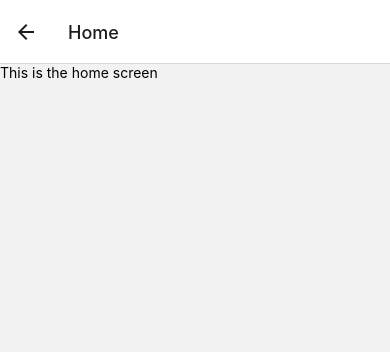
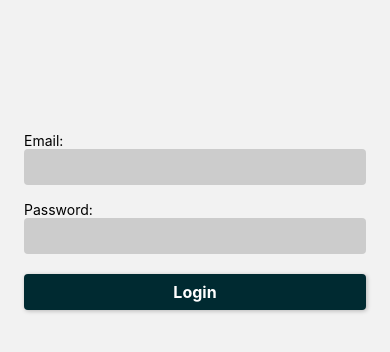
Before and after one commit to Richard-Pentecost/lms-app, a React Native app: screen /Home in a window 390 px wide. Shown: the top 352 px of the page. Built offline with nearby package versions, Linux system fonts and the light colour scheme.

Commit message:
change login navigation to switch navigation stacks when a user logs in

```diff
--- a/App.js
+++ b/App.js
@@ -3,26 +3,73 @@ import { createNativeStackNavigator } from '@react-navigation/native-stack';
 import { StatusBar } from 'expo-status-bar';
 import LoginScreen from './screens/LoginScreen';
 import HomeScreen from './screens/HomeScreen';
-import { Provider } from 'react-redux';
+import { Provider, useSelector } from 'react-redux';
 import store from './store';
+import { authActions } from './store/slices/authSlice';
+import { useEffect, useState } from 'react';
+import AppLoading from 'expo-app-loading';
+import { isTokenValid } from './utils/token-manager';
 
 const Stack = createNativeStackNavigator();
+
+const LoginStack = () => {
+  return (
+    <Stack.Navigator>
+      <Stack.Screen
+        name="Login"
+        component={LoginScreen}
+        options={{ headerShown: false }}
+      />
+    </Stack.Navigator>
+  );
+};
+
+const AuthenticatedStack = () => {
+  return (
+    <Stack.Navigator>
+      <Stack.Screen name="Home" component={HomeScreen} />
+    </Stack.Navigator>
+  );
+};
+
+const Navigation = () => {
+  const { token } = useSelector((state) => state.authState);
+  return (
+    <NavigationContainer>
+      {token ? <AuthenticatedStack /> : <LoginStack />}
+    </NavigationContainer>
+  );
+};
+
+const Root = () => {
+  //   const [isTryingLogin, setIsTryingLogin] = useState(true);
+  //   const { token } = useSelector((state) => state.authState);
+
+  //   useEffect(() => {
+  //     console.log('**** useEffect ****');
+  //     const fetchToken = async () => {
+  //       console.log(token);
+  //       Boolean(token) && isTokenValid(token);
+  //       console.log(isTokenValid(token));
+  //       setIsTryingLogin(false);
+  //     };
+
+  //     fetchToken();
+  //   }, []);
+
+  //   if (isTryingLogin) {
+  //     return <AppLoading />;
+  //   }
+
+  return <Navigation />;
+};
 
 export default function App() {
   return (
     <>
       <StatusBar style="auto" />
       <Provider store={store}>
-        <NavigationContainer>
-          <Stack.Navigator>
-            <Stack.Screen
-              name="Login"
-              component={LoginScreen}
-              options={{ headerShown: false }}
-            />
-            <Stack.Screen name="Home" component={HomeScreen} />
-          </Stack.Navigator>
-        </NavigationContainer>
+        <Root />
       </Provider>
     </>
   );
--- a/package.json
+++ b/package.json
@@ -15,6 +15,7 @@
     "@reduxjs/toolkit": "^1.9.0",
     "axios": "^1.1.3",
     "expo": "~46.0.16",
+    "expo-app-loading": "^2.1.1",
     "expo-status-bar": "~1.4.0",
     "jwt-decode": "^3.1.2",
     "react": "18.0.0",
--- a/screens/LoginScreen.js
+++ b/screens/LoginScreen.js
@@ -1,27 +1,31 @@
-import { StyleSheet, View } from 'react-native';
+import { SafeAreaView, StyleSheet, View } from 'react-native';
 import { useDispatch } from 'react-redux';
 import LoginForm from '../components/LoginForm';
 import { loginUser } from '../store/actions/authActions';
 
-const LoginScreen = ({ navigation }) => {
+const LoginScreen = () => {
   const dispatch = useDispatch();
 
   const loginHandler = (data) => {
     dispatch(loginUser(data));
-    navigation.navigate('Home');
   };
 
   return (
-    <View style={styles.screenContainer}>
-      <LoginForm loginUser={loginHandler} />
-    </View>
+    <SafeAreaView style={styles.safeAreaContainer}>
+      <View style={styles.screenContainer}>
+        <LoginForm loginUser={loginHandler} />
+      </View>
+    </SafeAreaView>
   );
 };
 export default LoginScreen;
 
 const styles = StyleSheet.create({
+  safeAreaContainer: {
+    flex: 1,
+  },
   screenContainer: {
     flex: 1,
-    paddingTop: 200,
+    paddingTop: 100,
   },
 });
--- a/store/actions/authActions.js
+++ b/store/actions/authActions.js
@@ -12,12 +12,9 @@ export const loginUser = (credentials) => {
       dispatch(authActions.loginStart());
       const response = await axios.post(`${API_URL}/login`, credentials);
       setToken(response.data.token);
-      console.log('****');
       const token = await getTokenPayload();
-      console.log('token:', token);
       dispatch(authActions.loginSuccess({ token, user: response.data.user }));
     } catch (error) {
-      console.log('*** error ***');
       console.error(error);
       dispatch(authActions.loginFail('Error'));
     }
--- a/utils/token-manager.js
+++ b/utils/token-manager.js
@@ -13,10 +13,10 @@ export const getTokenPayload = async () => {
   return token && decode(token);
 };
 
-// export const isTokenValid = () => {
-//   const token = getTokenPayload();
-//   return Boolean(token && ((!token.exp) || (dayjs().unix() < token.exp)));
-// };
+export const isTokenValid = () => {
+  const token = getTokenPayload();
+  return Boolean(token && (!token.exp || dayjs().unix() < token.exp));
+};
 
 // export const removeToken = () => {
 //   window.localStorage.removeItem('apiToken');
```
Also changed, not shown: 1 other file (tests, documents, lock files or other folders).
